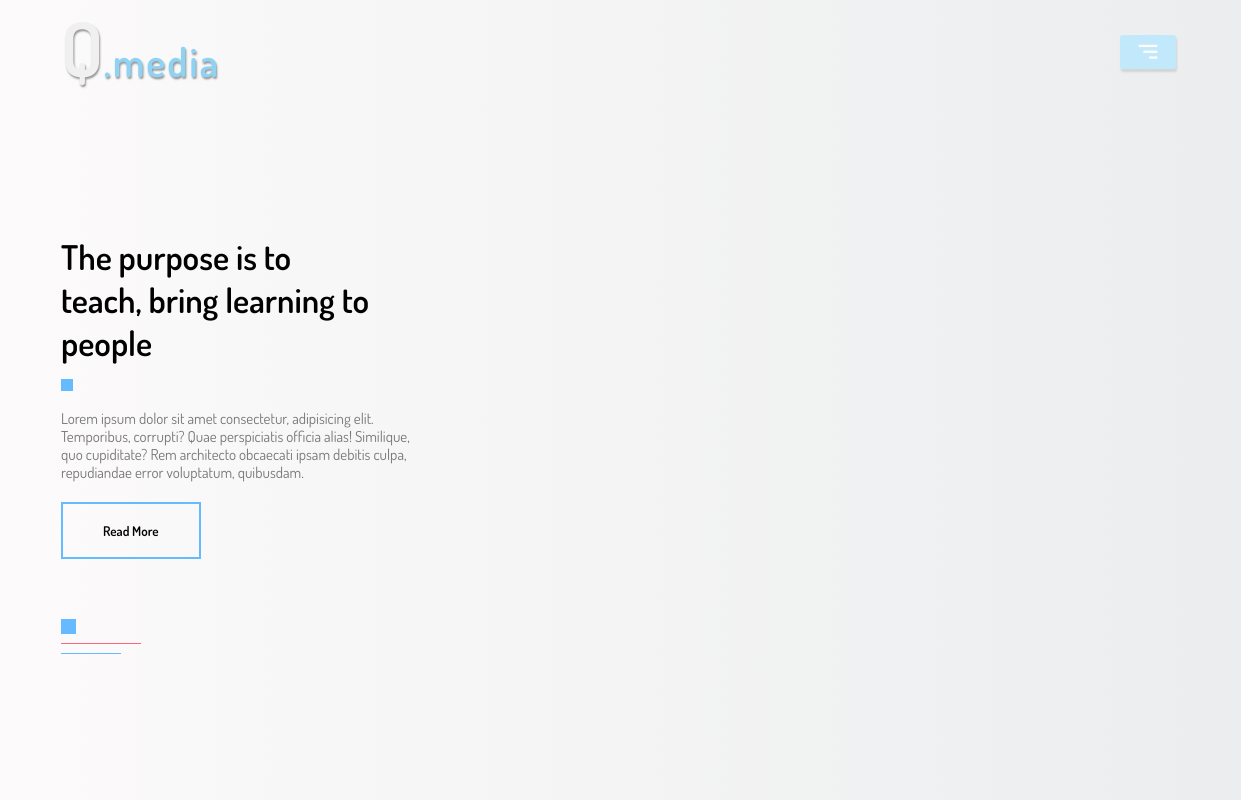
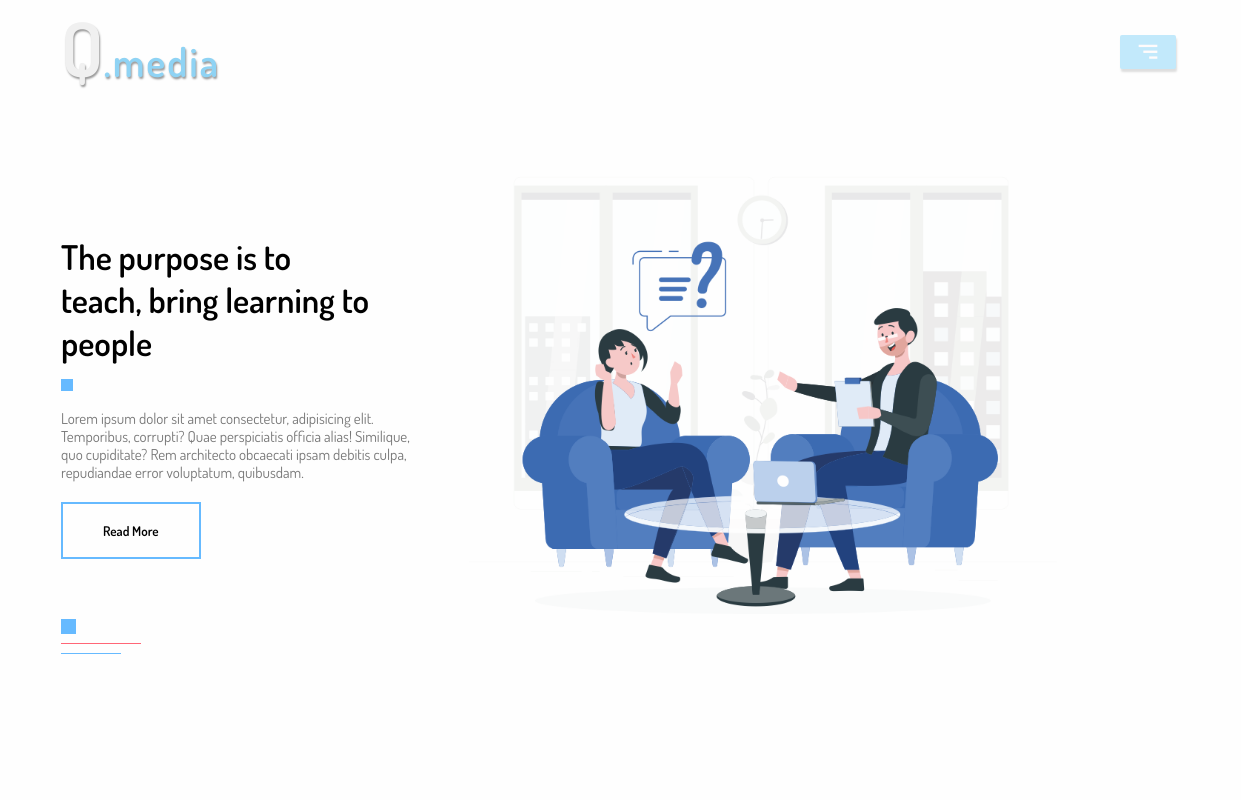
Before and after one commit to rickyzatnika/qmedia, a plain HTML site: page index.html in a window 1280 px wide. Shown: the top 800 px of the page, 39-1280 px from the left. Drawn offline with nearby package versions, Linux system fonts and the light colour scheme; some packages are replaced by stand-ins of ours; the site is published under a folder, as on GitHub Pages, so addresses that start at the root find nothing; a script that the page names is missing.

Commit message:
Update style.css

```diff
--- a/style.css
+++ b/style.css
@@ -10,7 +10,7 @@ body {
 
 #header {
   height: 100vh;
-  background-image: url(/img/bg3.png);
+  background-image: url(img/bg3.png);
   background-size: cover;
   background-position: center;
   margin-top: -20px;
```
